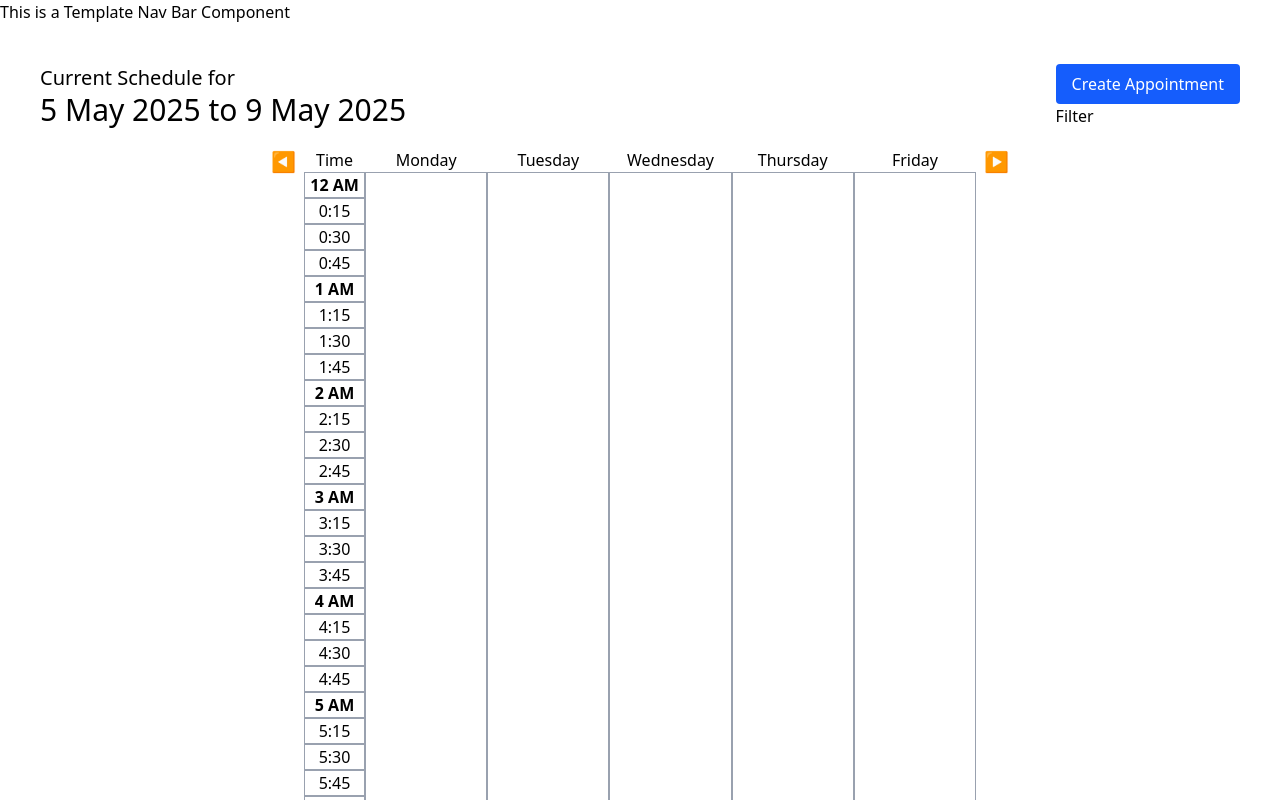
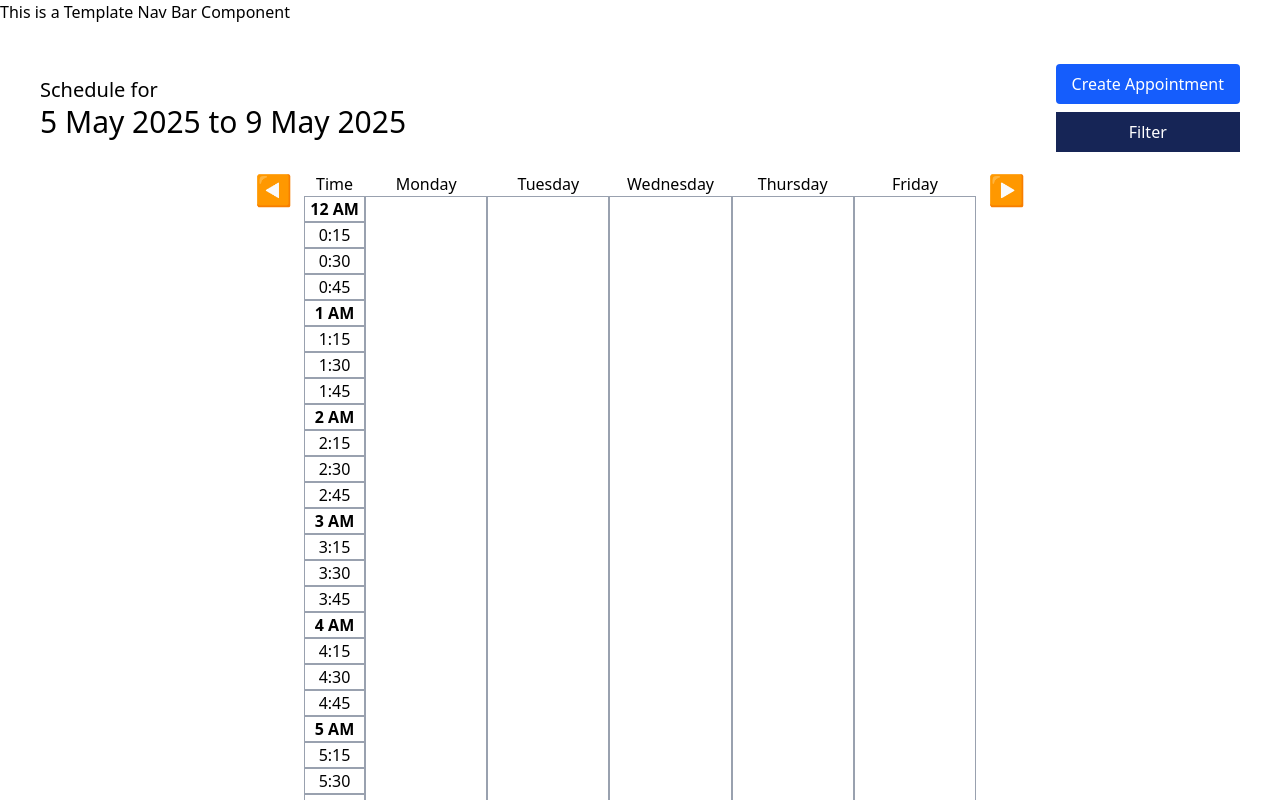
Before and after one commit to UTDallasEPICS/manos-unidas-for-autismo, a Nuxt app: page /ScheduleView in a window 1280 px wide. Shown: the top 800 px of the page. Built offline with nearby package versions, Linux system fonts and the light colour scheme.

Commit message:
Add permissions
added a temporary object for storing permissions. filter applies to admin & user service. edit appointments applies to user service. it'd be false for both

```diff
--- a/pages/ScheduleView.vue
+++ b/pages/ScheduleView.vue
@@ -1,26 +1,33 @@
-<!-- 8 Apr 2025
+<!-- 9 Apr 2025
  schedule view page, clicking the buttons changes the week that's being displayed -->
 <template>
 	<div class="m-10">
 		<!-- Title part + option buttons -->
 		<div class="my-5 flex justify-between">
 			<div class="flex flex-col justify-center">
-				<div class="text-xl">Current Schedule for</div>
+				<div class="text-xl">Schedule for</div>
 				<div class="text-3xl">{{ currentWeek }}</div>
 			</div>
-			<div>
-				<createAppointment />
-				<button @click="filterAppointments()">Filter</button>
+			<div class="justify-right flex flex-col gap-2">
+				<createAppointment v-if="permissions.editAppointments" />
+				<!-- placeholder style for the button so it's not just text lmao -->
+				<button
+					@click="filterAppointments()"
+					class="bg-blue-950 p-2 text-white"
+					v-if="permissions.filter"
+				>
+					Filter
+				</button>
 			</div>
 		</div>
 
 		<div class="flex justify-center">
-			<div class="px-2 align-top text-xl">
+			<div class="pr-3 align-top text-3xl">
 				<button @click="changeWeek(false)">&#x25C0;</button>
 			</div>
 
 			<WeekViewCalendar :week="date" />
-			<div class="px-2 align-top text-xl">
+			<div class="pl-3 align-top text-3xl">
 				<button @click="changeWeek(true)">&#x25B6;</button>
 			</div>
 		</div>
@@ -29,6 +36,13 @@
 
 <script setup lang="ts">
 import { ref } from "vue";
+
+// will be removed later, for now defines the user's permissions
+const permissions = {
+	filter: true, // user service/admin = true, admin/patient/therapist = false
+	editAppointments: true, // user service = true, admin/patient/therapist = false
+};
+
 const date = ref<Date>();
 date.value = new Date(Date.now());
 
```
